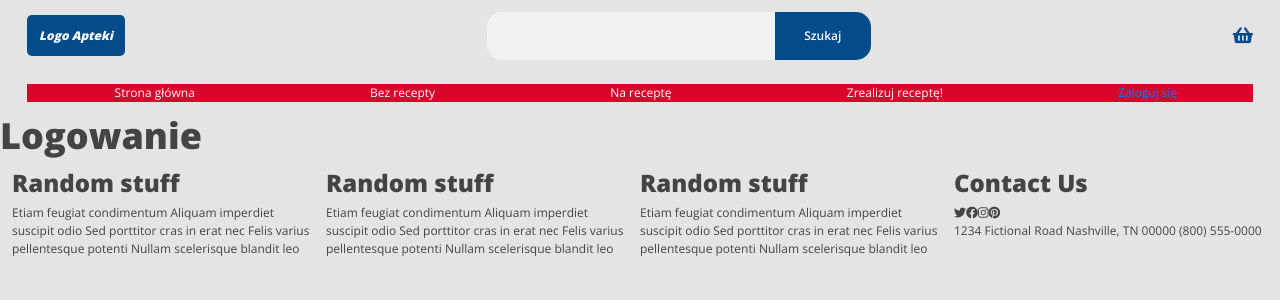
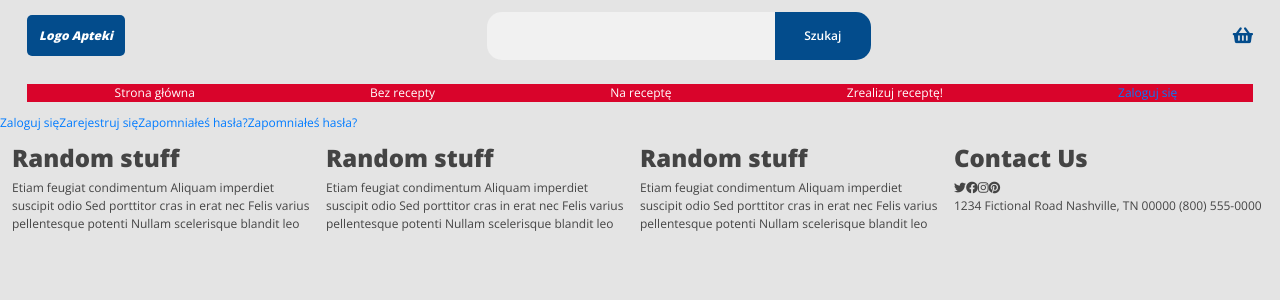
Before and after one commit to eweRij/E-pharmacy, a React (Create React App) app: page /#/log in a window 1280 px wide. Shown: the top 300 px of the page. Built offline with nearby package versions, Linux system fonts and the light colour scheme; no server answers; some icons are missing.

Commit message:
głowny komponent log.js gotowy

```diff
--- a/src/js/Log.js
+++ b/src/js/Log.js
@@ -1,6 +1,17 @@
-import React, { useEffect, useState } from "react";
+import React, { useEffect, useState, useContext } from "react";
 import { HashRouter, Route, Link, Switch, NavLink } from "react-router-dom";
+import { UserContext } from "../providers/UserProvider";
+import SignIn from "../Login/SignIn";
+import SignUp from "../Login/SignUp";
+import LoggIn from "../Login/LoggIn";
+import UserProvider from "../providers/UserProvider";
+import ProfilePage from "../Login/ProfilePage";
 const Log = () => {
-  return <h1>Logowanie</h1>;
+  return (
+    <UserProvider>
+      <LoggIn />
+    </UserProvider>
+  );
 };
 export default Log;
+//ok
```
